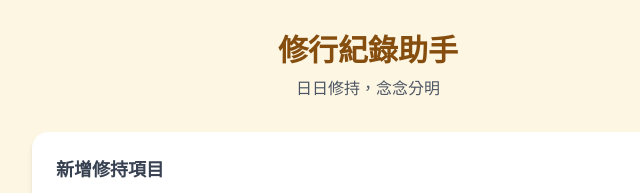
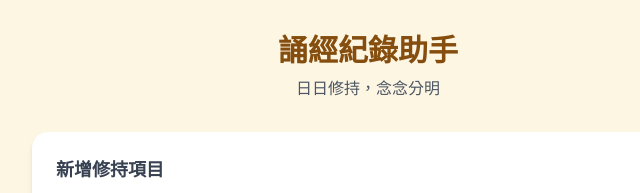
Before and after one commit to hcfarn/mantra-app, a plain HTML site: page index.html in a window 1280 px wide. Shown: the top 193 px of the page, 272-912 px from the left. Drawn offline with nearby package versions, Linux system fonts and the light colour scheme.

Commit message:
Update index.html

```diff
--- a/index.html
+++ b/index.html
@@ -3,7 +3,7 @@
 <head>
     <meta charset="UTF-8">
     <meta name="viewport" content="width=device-width, initial-scale=1.0">
-    <title>修行紀錄助手</title>
+    <title>誦經紀錄助手</title>
     <script src="https://cdn.tailwindcss.com"></script>
     <style>
         body {
@@ -40,7 +40,7 @@
     <div id="app" class="max-w-2xl mx-auto pb-20">
         <!-- 標題區 -->
         <header class="text-center mb-8">
-            <h1 class="text-3xl font-bold text-yellow-800 mb-2">修行紀錄助手</h1>
+            <h1 class="text-3xl font-bold text-yellow-800 mb-2">誦經紀錄助手</h1>
             <p class="text-gray-600">日日修持，念念分明</p>
         </header>
 
@@ -361,4 +361,5 @@
         }
     </script>
 </body>
+
 </html>
```
